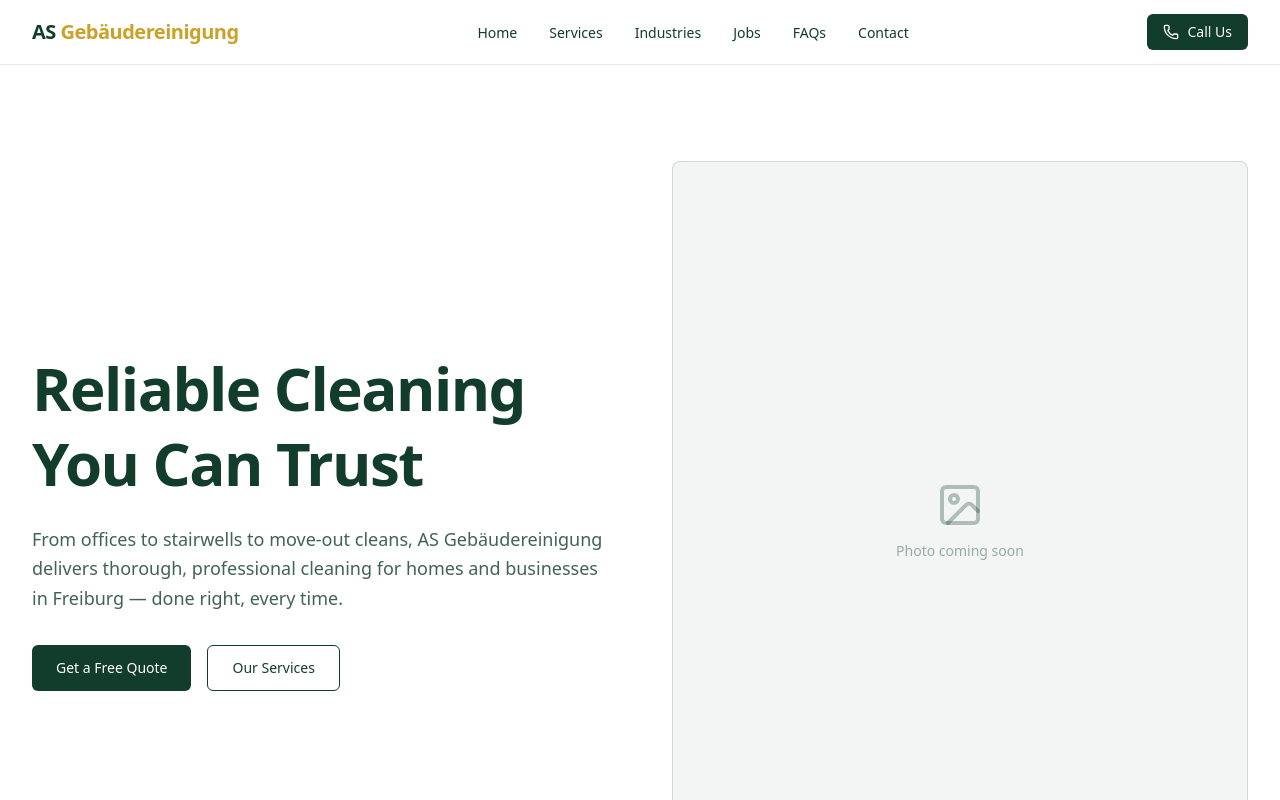
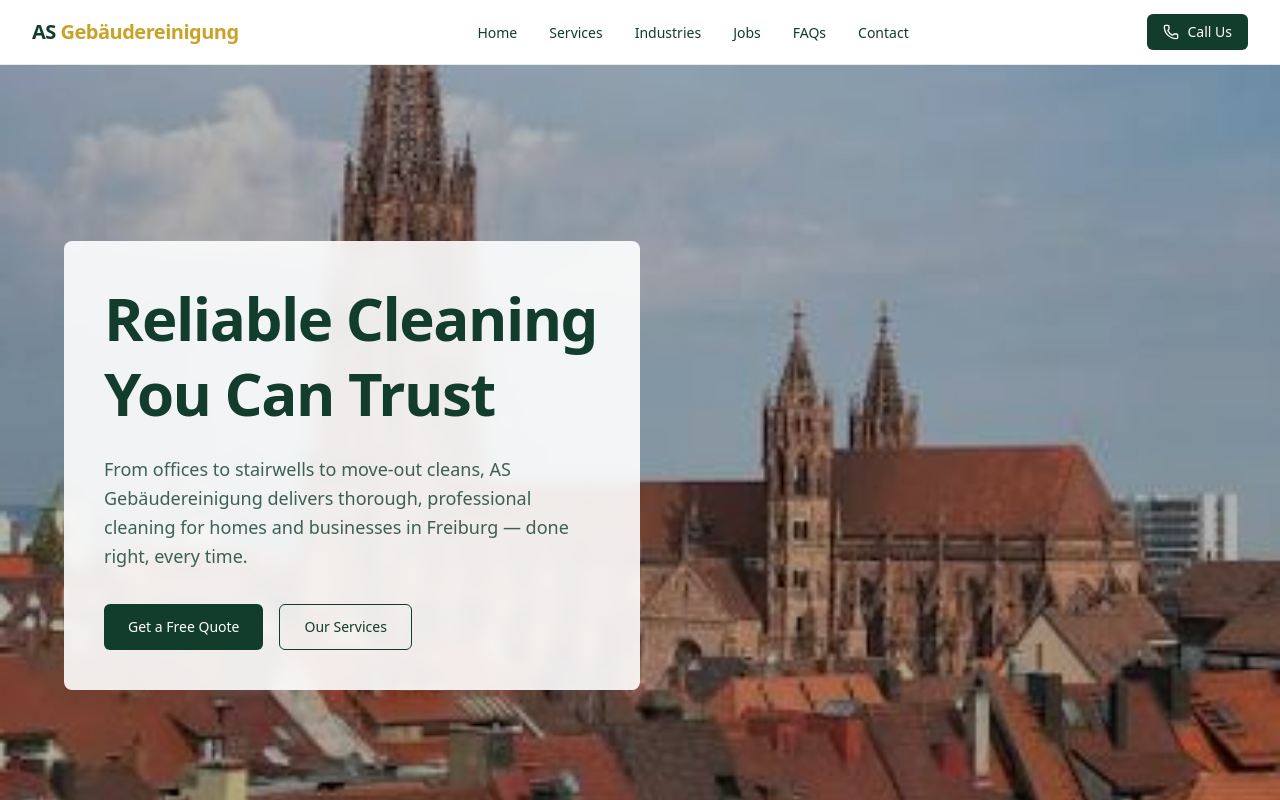
Before and after one commit to Abdul-Ahad3/Gebaudereinigung, a Next.js app: page / in a window 1280 px wide. Shown: the top 800 px of the page. Built offline with nearby package versions, Linux system fonts and the light colour scheme; no server answers.

Commit message:
Enhance Hero section

```diff
--- a/src/components/sections/Hero.tsx
+++ b/src/components/sections/Hero.tsx
@@ -1,14 +1,16 @@
 import Link from "next/link";
-import { ImageIcon } from "lucide-react";
-import { Container } from "@/components/layout/Container";
+import { HeroBackground } from "./HeroBackground";
+import { heroImages } from "@/data/heroImages";
 
 export function Hero() {
   return (
-    <section aria-labelledby="hero-heading" className="bg-white py-16 lg:py-24">
-      <Container>
-        <div className="grid items-center gap-12 lg:grid-cols-2 lg:gap-16">
-          {/* Text content */}
-          <div className="max-w-xl">
+    <section
+      aria-labelledby="hero-heading"
+      className="relative isolate flex min-h-[600px] items-center py-16 lg:min-h-[800px] lg:py-24"
+    >
+      <HeroBackground images={heroImages} />
+
+      <div className="mx-4 max-w-xl rounded-lg bg-white/90 p-8 backdrop-blur-sm sm:mx-8 lg:mx-16 lg:p-10">
         <h1
           id="hero-heading"
           className="text-4xl font-bold leading-tight tracking-tight text-brand-green sm:text-5xl lg:text-6xl"
@@ -37,23 +39,6 @@
           </Link>
         </div>
       </div>
-
-          {/* Placeholder image — replace with next/image once real photography is available */}
-          <div
-            role="img"
-            aria-label="Placeholder for cleaning team photograph"
-            className="flex aspect-[4/5] w-full flex-col items-center justify-center gap-3 rounded-lg border border-brand-green/15 bg-brand-green/5 lg:aspect-[4/5]"
-          >
-            <ImageIcon
-              className="h-12 w-12 text-brand-green/30"
-              aria-hidden="true"
-            />
-            <span className="text-sm text-brand-green/40">
-              Photo coming soon
-            </span>
-          </div>
-        </div>
-      </Container>
     </section>
   );
 }
--- /dev/null
+++ b/src/components/sections/HeroBackground.tsx
@@ -0,0 +1,47 @@
+"use client";
+
+import { useEffect, useState } from "react";
+import Image from "next/image";
+
+interface HeroBackgroundProps {
+  images: string[];
+  intervalMs?: number;
+}
+
+export function HeroBackground({ images, intervalMs = 7000 }: HeroBackgroundProps) {
+  const [currentIndex, setCurrentIndex] = useState(0);
+
+  useEffect(() => {
+    const prefersReducedMotion = window.matchMedia(
+      "(prefers-reduced-motion: reduce)"
+    ).matches;
+
+    if (prefersReducedMotion || images.length <= 1) return;
+
+    const timer = setInterval(() => {
+      setCurrentIndex((prev) => (prev + 1) % images.length);
+    }, intervalMs);
+
+    return () => clearInterval(timer);
+  }, [images.length, intervalMs]);
+
+  return (
+    <div className="absolute inset-0 -z-10 overflow-hidden">
+      {images.map((src, index) => (
+        <Image
+          key={src}
+          src={src}
+          alt=""
+          fill
+          priority={index === 0}
+          sizes="100vw"
+          className={`object-cover transition-opacity duration-1000 ${
+            index === currentIndex ? "opacity-100" : "opacity-0"
+          }`}
+        />
+      ))}
+      {/* Dark overlay for text contrast */}
+      <div className="absolute inset-0 bg-black/30" />
+    </div>
+  );
+}
--- /dev/null
+++ b/src/data/heroImages.ts
@@ -0,0 +1,5 @@
+export const heroImages = [
+  "/images/hero/freiburg.jpeg",
+  "/images/hero/freiburg2.jpeg",
+  "/images/hero/freiburg3.jpeg",
+];
```
Lines whose indentation alone changed are shown as unchanged.
